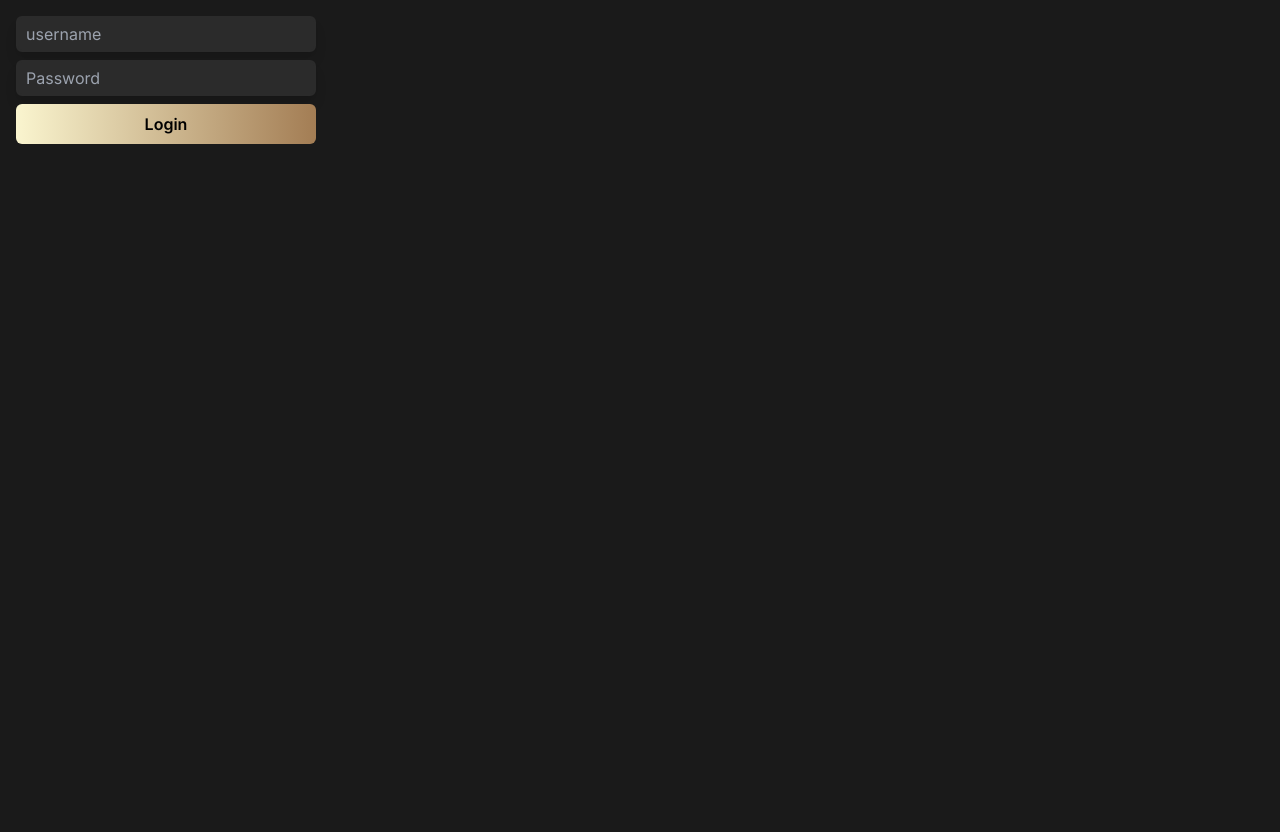
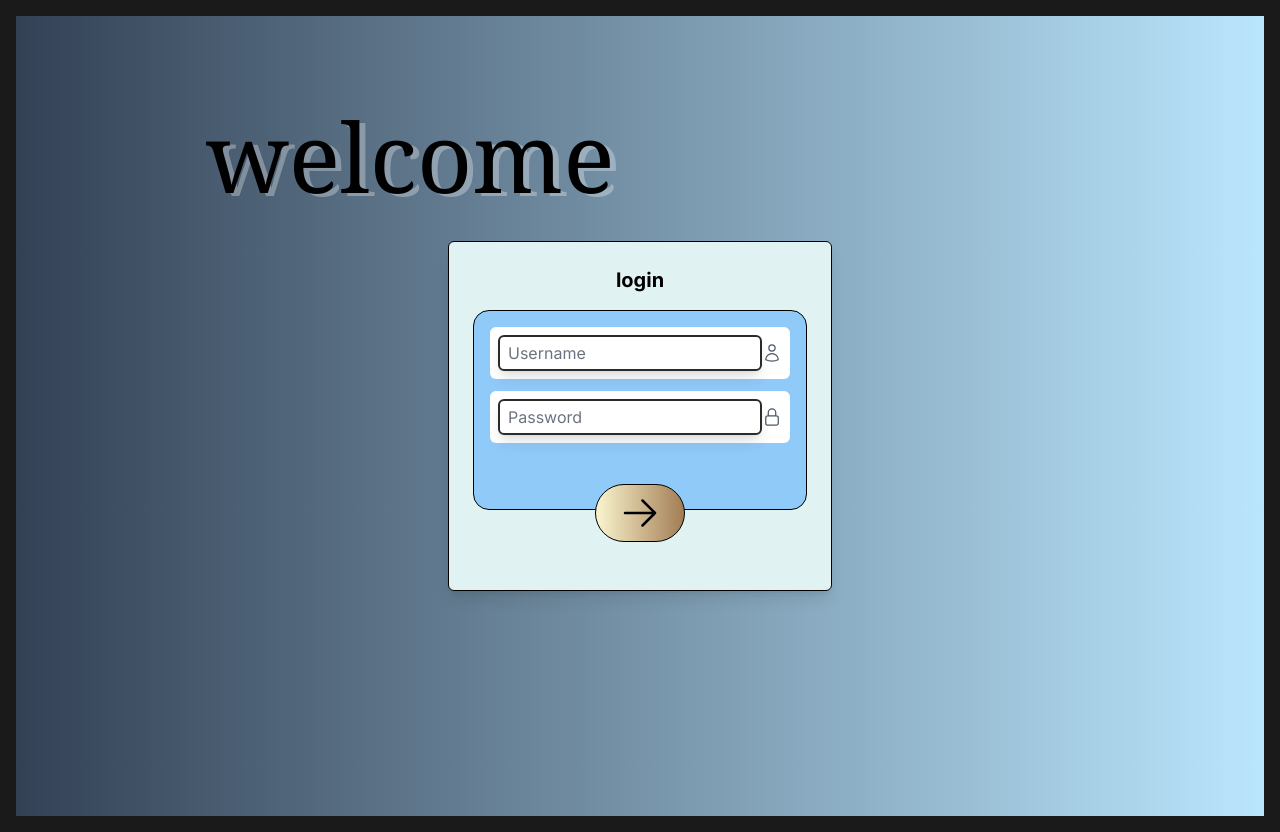
Before and after one commit to DiyArc-350/dashboard-monitor-mobcom, a Next.js app: page /login in a window 1280 px wide. Before the commit the page ends 800 px from the top, so only its background shows below. Built offline with nearby package versions, Linux system fonts and the light colour scheme; no server answers.

Commit message:
add loginpage and landingpage

```diff
--- a/src/app/login/LoginForm.tsx
+++ b/src/app/login/LoginForm.tsx
@@ -3,41 +3,90 @@
 import { useActionState } from "react";
 import { useFormStatus } from "react-dom";
 import { login } from "./actions";
+import {
+  UserIcon,
+  LockClosedIcon,
+  ArrowRightIcon,
+} from "@heroicons/react/24/outline";
+
+// SubmitButton function outside LoginForm component
+function SubmitButton() {
+  const { pending } = useFormStatus();
+
+  return (
+    <button
+      type="submit"
+      disabled={pending}
+      className="mt-4 border border-black rounded-full w-15 h-15 flex items-center justify-center hover:bg-[#6DE1D2] transition"
+      style={{ backgroundColor: '#6DE1D2' }}
+    >
+      <ArrowRightIcon className="w-10 h-10 text-black" /> {/* Panah lebih besar dan warna jelas */}
+    </button>
+  );
+}
 
 export function LoginForm() {
   const [state, loginAction] = useActionState(login, undefined);
 
   return (
-    <form action={loginAction} className="flex max-w-[300px] flex-col gap-2">
-      <div className="flex flex-col gap-2">
-        <input id="username" name="username" placeholder="username" />
+    <div className="min-h-screen flex items-center justify-center bg-gradient-to-r from-slate-700 to-sky-200 relative px-4">
+
+      {/* Welcome kiri atas */}
+      <div className="absolute top-20 left-[190px] text-left">
+        <div className="relative">
+          {/* Teks utama */}
+          <h1 className="text-8xl font-serif text-black leading-tight z-10 relative">welcome</h1>
+          {/* Bayangan di bawah kanan */}
+          <h2 className="text-8xl font-serif text-white absolute top-[15px] left-[6px] opacity-30 select-none">welcome</h2>
+        </div>
+      </div>
+
+      {/* Form box */}
+      <form
+        action={loginAction}
+        className="bg-[#e0f2f1] p-6 h-[350px] rounded-md shadow-lg w-96 flex flex-col items-center border border-black relative"
+      >
+        {/* Judul Login */}
+        <h2 className="text-xl font-bold mb-4 text-black">login</h2>
+
+        {/* Input section */}
+        <div className="bg-[#90caf9] h-[200px] p-4 rounded-2xl w-full flex flex-col gap-3 border border-black">
+          {/* Username */}
+          <div className="flex items-center bg-white p-2 rounded-md">
+            <input
+              id="username"
+              name="username"
+              placeholder="Username"
+              className="bg-transparent text-black flex-grow focus:outline-none placeholder-gray-500"
+              type="text"
+            />
+            <UserIcon className="w-5 h-5 text-gray-600" />
           </div>
           {state?.errors?.username && (
-        <p className="text-red-500">{state.errors.username}</p>
+            <p className="text-red-500 text-sm">{state.errors.username}</p>
           )}
 
-      <div className="flex flex-col gap-2">
+          {/* Password */}
+          <div className="flex items-center bg-white p-2 rounded-md">
             <input
               id="password"
               name="password"
               type="password"
               placeholder="Password"
+              className="bg-transparent text-black flex-grow focus:outline-none placeholder-gray-500"
             />
+            <LockClosedIcon className="w-5 h-5 text-gray-600" />
           </div>
           {state?.errors?.password && (
-        <p className="text-red-500">{state.errors.password}</p>
+            <p className="text-red-500 text-sm">{state.errors.password}</p>
           )}
+        </div>
+
+        {/* Tombol panah di bawah */}
+        <div className="absolute bottom-12 w-full flex justify-center">
           <SubmitButton />
+        </div>
       </form>
+    </div>
   );
 }
-
-function SubmitButton() {
-  const { pending } = useFormStatus();
-
-  return (
-    <button disabled={pending} type="submit">
-      Login
-    </button>
-  );
-}
--- a/src/app/page.tsx
+++ b/src/app/page.tsx
@@ -1,7 +1,11 @@
+import { LoginForm } from "./login/LoginForm";
+
+import  Pagelanding  from "./components/pagelanding";
+
 export default function Home() {
   return (
     <main>
-      <h1 className="text-2xl font-bold">Cosden Solutions</h1>
+      <Pagelanding/>
     </main>
   );
 }
```
Lines whose indentation alone changed are shown as unchanged.
